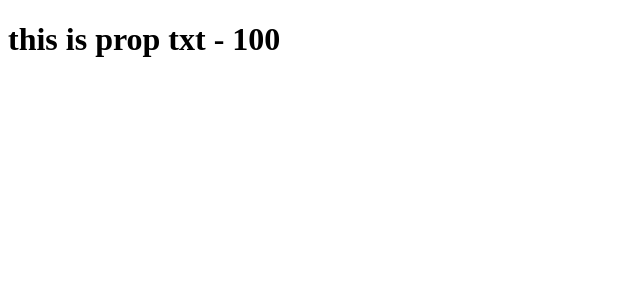
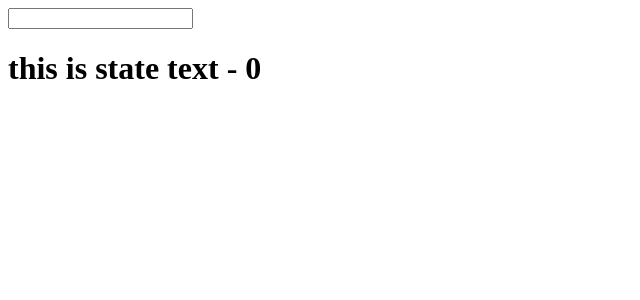
Before and after one commit to vinay-thallam/react-cuddle, a React (Create React App) app: page / in a window 1280 px wide. Shown: the top 300 px of the page, without its empty margins (0-640 px from the left). Built offline with nearby package versions, Linux system fonts and the light colour scheme.

Commit message:
manage component state with setState

```diff
--- a/src/App.js
+++ b/src/App.js
@@ -3,21 +3,25 @@
 
 class App extends React.Component {
 
+  constructor() {
+    super()
+    this.state = {
+      txt : "this is state text",
+      cat : 0
+    }
+  }
+
+  update(e) {
+    this.setState({txt : e.target.value})
+  }
   render() {
-
-    let txt = this.props.txt
-    return <h1>{txt} - {this.props.cat}</h1>
+    return (
+      <div>
+        <input type="text" onChange={this.update.bind(this)} />
+        <h1>{this.state.txt} - {this.state.cat}</h1>
+      </div>
+      )
   }
 }
 
-App.propTypes = {
-  txt : PropTypes.PropTypes.string,
-  cat : PropTypes.PropTypes.number.isRequired
-}
-
-App.defaultProps = {
-  txt : "this is default text",
-  cat : 100
-}
-
 export default App
```
